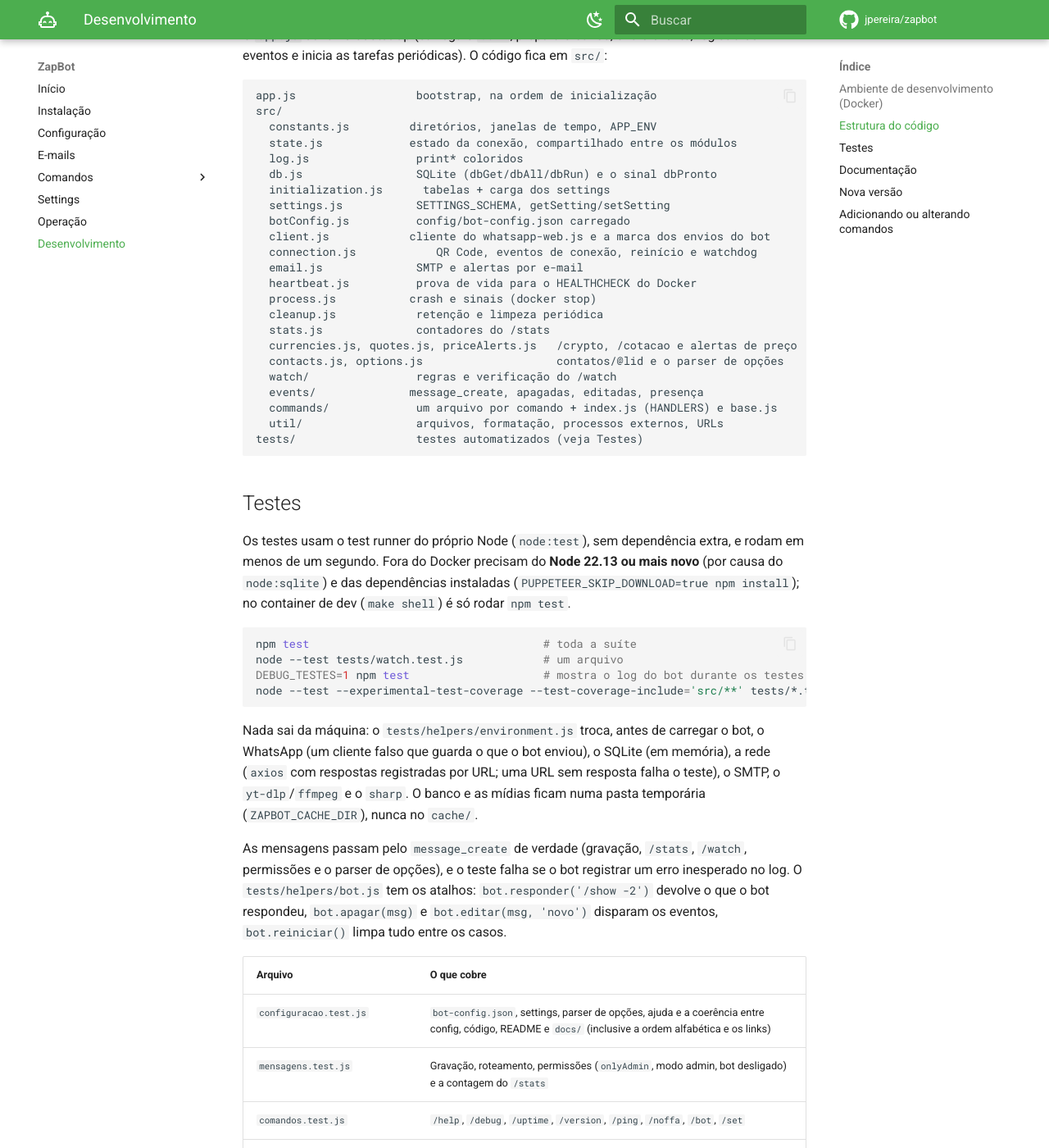
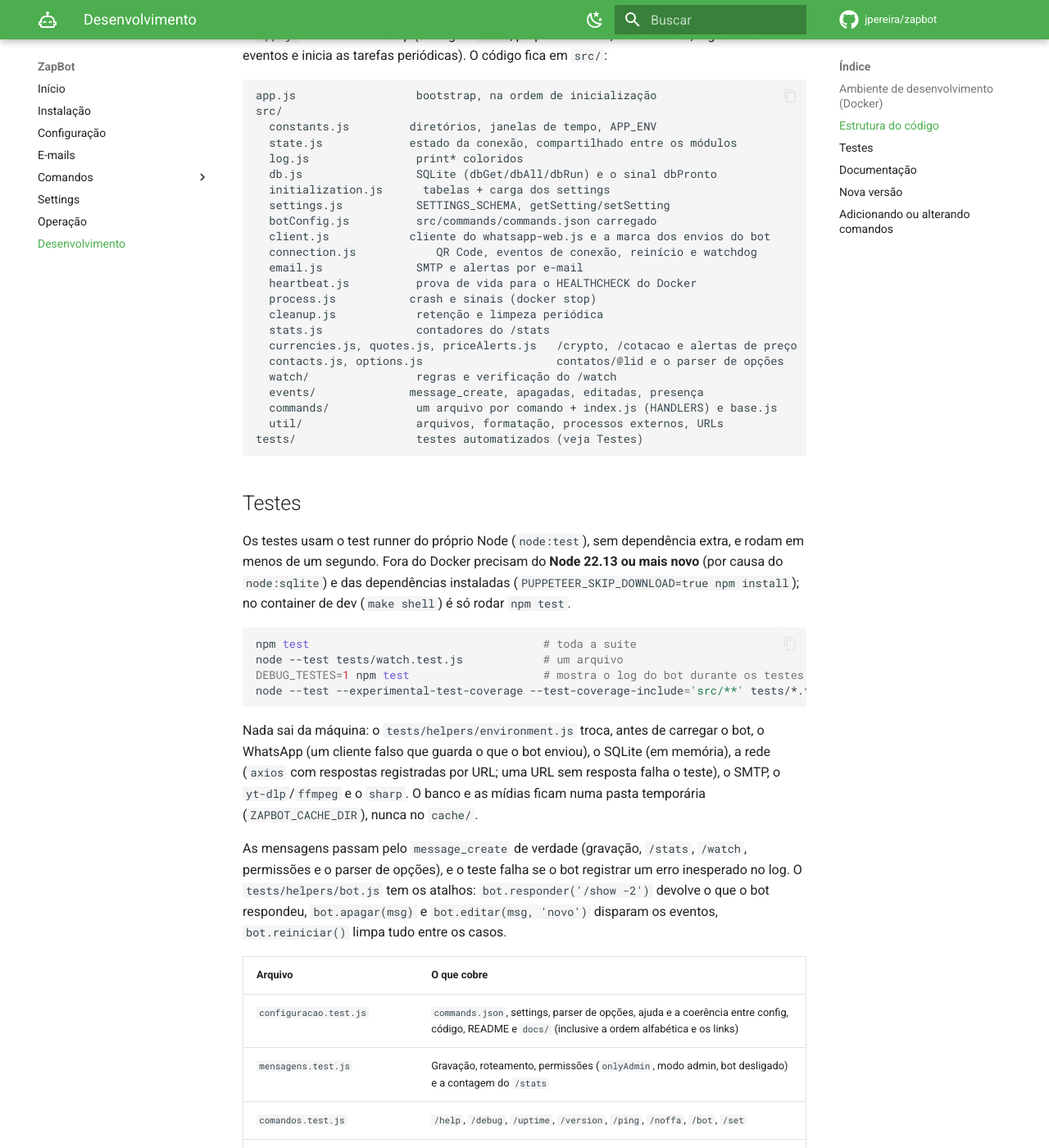
Before and after one commit to jpereira/zapbot, an MkDocs documentation site: the page built from docs/development.md, in a window 1280 px wide and 1400 px high, scrolled down 568 px. Shown: the whole window at 82% size. Built offline with MkDocs 1.6.1 and Material for MkDocs 9.7.7, drawn with Linux system fonts in a browser that asks for light colours; comment, search, counter and statistics services are not loaded; some of the changed text lies outside the part shown.

Commit message:
Move bot-config.json to src/commands/commands.json
The command definition is not installation configuration (like
config/.env): it goes into git, is the same for everyone and each cmd
needs a handler in src/commands/index.js. Now it sits beside the handlers.

Updated the loading (src/botConfig.js), the comments, the tests and the
site pages that cited the path.

````diff
--- a/app.js
+++ b/app.js
@@ -3,7 +3,7 @@
  *
  * Recovers deleted messages, downloads videos (/get), creates stickers,
  * watches messages by text/regex (/watch), monitors contacts and more. The commands are defined in
- * config/bot-config.json and implemented in src/commands/ (see src/commands/index.js).
+ * src/commands/commands.json and implemented in src/commands/ (see src/commands/index.js).
  *
  * This file only does the bootstrap, in the order below; the code lives in src/:
  * constantes, log, db, settings  → base (database, settings, log)
--- a/docs/development.md
+++ b/docs/development.md
@@ -33,7 +33,7 @@ src/
   db.js                 SQLite (dbGet/dbAll/dbRun) e o sinal dbPronto
   initialization.js      tabelas + carga dos settings
   settings.js           SETTINGS_SCHEMA, getSetting/setSetting
-  botConfig.js          config/bot-config.json carregado
+  botConfig.js          src/commands/commands.json carregado
   client.js            cliente do whatsapp-web.js e a marca dos envios do bot
   connection.js            QR Code, eventos de conexão, reinício e watchdog
   email.js              SMTP e alertas por e-mail
@@ -80,7 +80,7 @@ entre os casos.
 
 | Arquivo | O que cobre |
 |---|---|
-| `configuracao.test.js` | `bot-config.json`, settings, parser de opções, ajuda e a coerência entre config, código, README e `docs/` (inclusive a ordem alfabética e os links) |
+| `configuracao.test.js` | `commands.json`, settings, parser de opções, ajuda e a coerência entre config, código, README e `docs/` (inclusive a ordem alfabética e os links) |
 | `mensagens.test.js` | Gravação, roteamento, permissões (`onlyAdmin`, modo admin, bot desligado) e a contagem do `/stats` |
 | `comandos.test.js` | `/help`, `/debug`, `/uptime`, `/version`, `/ping`, `/noffa`, `/bot`, `/set` |
 | `apagadas-editadas.test.js` | Eventos de apagar/editar, `/show` e `/edit` |
@@ -138,8 +138,9 @@ o site da release em alguns minutos (acompanhe em **Actions › Documentação**
 
 ## Adicionando ou alterando comandos
 
-O arquivo tem uma chave `_about` (metadados do projeto, ignorada pelo bot) e a
-lista `commands`. Cada entrada de `commands` segue este formato:
+Os comandos são definidos em `src/commands/commands.json`, ao lado dos
+handlers. O arquivo tem uma chave `_about` (metadados do projeto, ignorada pelo
+bot) e a lista `commands`. Cada entrada de `commands` segue este formato:
 
 ```jsonc
 {
````
Also changed, not shown: docs/commands/index.md (+1 -1 lines), docs/commands/monitor.md (+1 -1 lines), docs/index.md (+1 -1 lines), 8 other files.
